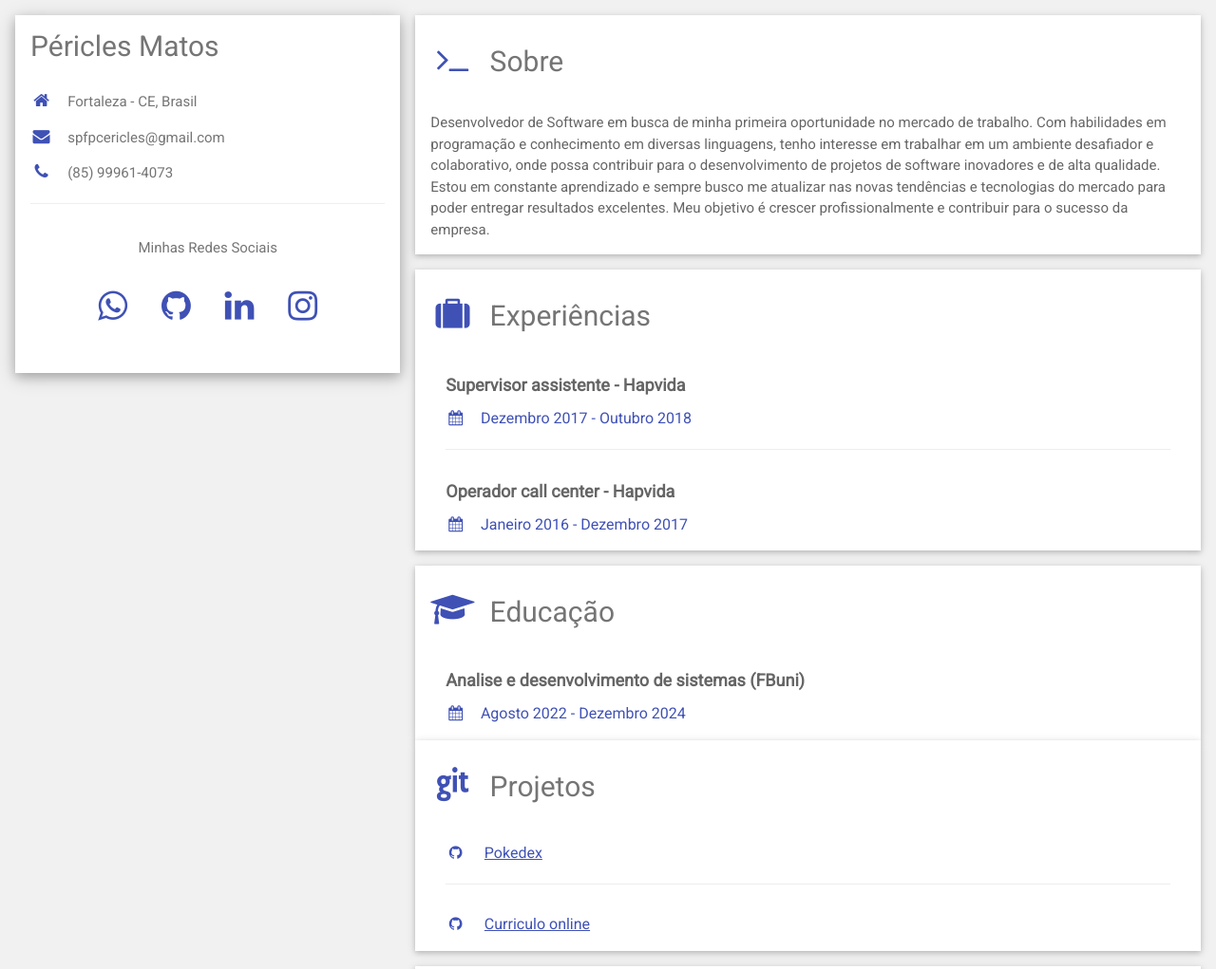
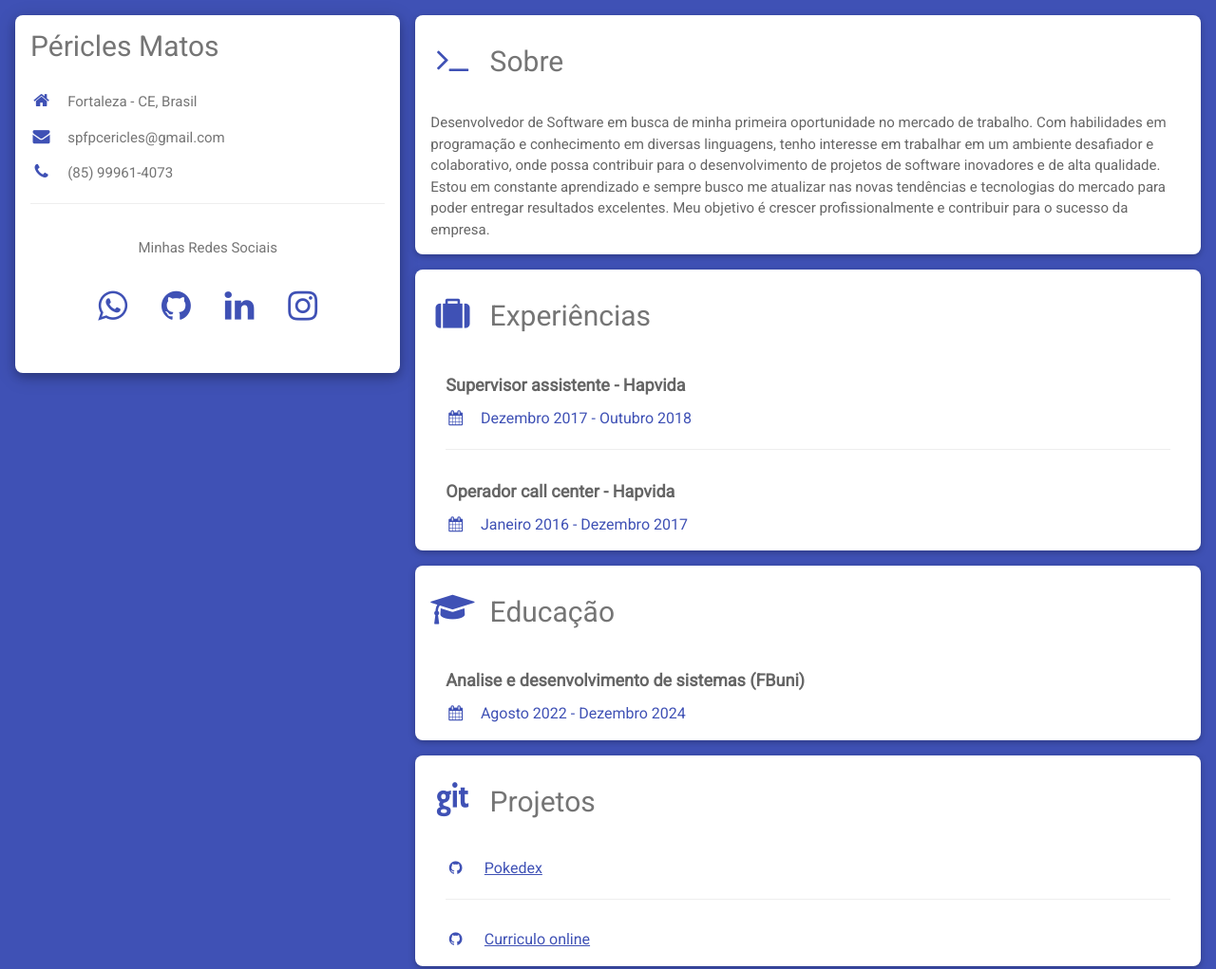
Before and after one commit to Periclesm19/curriculo-online, a plain HTML site: page index.html in a window 1280 px wide. Shown: the top 1021 px of the page at 95% size. Drawn offline with nearby package versions, Linux system fonts and the light colour scheme.

Commit message:
alteração de cores

```diff
--- a/index.html
+++ b/index.html
@@ -28,10 +28,10 @@
 
 </head>
 
-<body class="w3-light-grey" cz-shortcut-listen="true">
+<body class="" cz-shortcut-listen="true">
 
   <!-- Page Container -->
-  <div class="w3-content w3-margin-top" style="max-width:1400px;">
+  <div class="w3-content w3-indigo" style="max-width:1400px;">
 
     <!-- The Grid -->
     <div class="w3-row-padding">
@@ -39,7 +39,7 @@
       <!-- Left Column -->
       <div class="w3-third">
 
-        <div class="w3-white w3-text-grey w3-card-4">
+        <div class="w3-white w3-text-grey w3-round-large w3-card-4 w3-margin-top">
           <!-- @falvojr: This container has been modified to not use a profile picture. -->
           <div class="w3-container">
             <h2>Péricles Matos</h2>
@@ -68,13 +68,13 @@
       <!-- Right Column -->
       <div class="w3-twothird">
 
-        <div class="w3-container w3-card w3-white w3-margin-bottom">
+        <div class="w3-container w3-card w3-white w3-round-large w3-margin-top w3-margin-bottom">
           <h2 class="w3-text-grey w3-padding-16"><i
               class="fa fa-terminal fa-fw w3-margin-right w3-xxlarge w3-text-indigo"></i>Sobre</h2>
           <p class="w3-opacity">Desenvolvedor de Software em busca de minha primeira oportunidade no mercado de trabalho. Com habilidades em programação e conhecimento em diversas linguagens, tenho interesse em trabalhar em um ambiente desafiador e colaborativo, onde possa contribuir para o desenvolvimento de projetos de software inovadores e de alta qualidade. Estou em constante aprendizado e sempre busco me atualizar nas novas tendências e tecnologias do mercado para poder entregar resultados excelentes. Meu objetivo é crescer profissionalmente e contribuir para o sucesso da empresa.</p>
         </div>
 
-        <div class="w3-container w3-card w3-white w3-margin-bottom">
+        <div class="w3-container w3-card w3-white w3-round-large w3-margin-bottom">
           <h2 class="w3-text-grey w3-padding-16">
             <i class="fa fa-suitcase fa-fw w3-margin-right w3-xxlarge w3-text-indigo"></i>Experiências
           </h2>
@@ -92,7 +92,7 @@
           </div>
         </div>
 
-        <div class="w3-container w3-card w3-white">
+        <div class="w3-container w3-card w3-white w3-round-large w3-margin-bottom">
           <h2 class="w3-text-grey w3-padding-16">
             <i class="fa fa-graduation-cap fa-fw w3-margin-right w3-xxlarge w3-text-indigo"></i>Educação
           </h2>
@@ -103,7 +103,7 @@
           </div>
         </div>
 
-        <div class="w3-container w3-card w3-white w3-margin-bottom">
+        <div class="w3-container w3-card w3-white w3-round-large w3-margin-bottom">
           <h2 class="w3-text-grey w3-padding-16">
             <i class="fa fa-git fa-fw w3-margin-right w3-xxlarge w3-text-indigo"></i>Projetos
           </h2>
@@ -117,14 +117,14 @@
           </div>
           <div class="w3-container">
             <h6 class="w3-text-indigo">
-              <i class="fa fa-github fa-fw w3-margin-right"></i>
+              <i class="fa fa-github fa-fw  w3-margin-right"></i>
               <a href="https://github.com/Periclesm19/projeto-curriculo-online" target="_blank">Curriculo online</a>
             </h6>
             <p></p>
           </div>
         </div>
 
-        <div class="w3-container w3-card w3-white w3-margin-bottom">
+        <div class="w3-container w3-card w3-white w3-round-large w3-margin-bottom">
           <h2 class="w3-text-grey w3-padding-16">
             <i class="fa fa-tag fa-fw w3-margin-right w3-xxlarge w3-text-indigo"></i>Competências
           </h2>
@@ -143,7 +143,7 @@
           </div>
         </div>
 
-        <div class="w3-container w3-card w3-white w3-margin-bottom">
+        <div class="w3-container w3-card w3-white w3-round-large w3-margin-bottom">
           <h2 class="w3-text-grey w3-padding-16">
             <i class="fa fa-code fa-fw w3-margin-right w3-xxlarge w3-text-indigo"></i>Conhecimentos
           </h2>
@@ -167,7 +167,7 @@
     <!-- End Page Container -->
   </div>
 
-  <footer class="w3-container w3-iw3-text-indigo w3-center w3-margin-top">
+  <footer class="w3-container w3-indigo w3-center">
     <p>Powered by <a href="https://www.w3schools.com/w3css/default.asp" target="_blank">w3.css</a></p>
   </footer>
 
```
